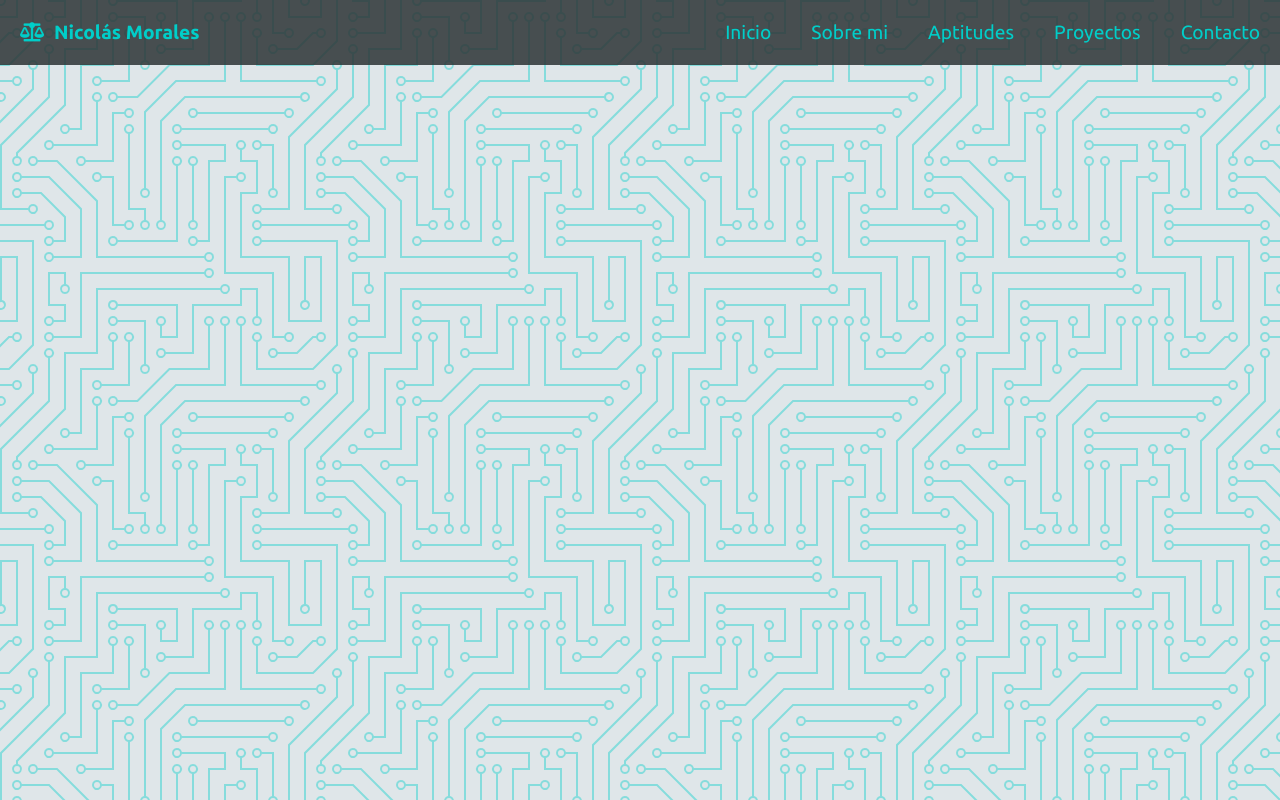
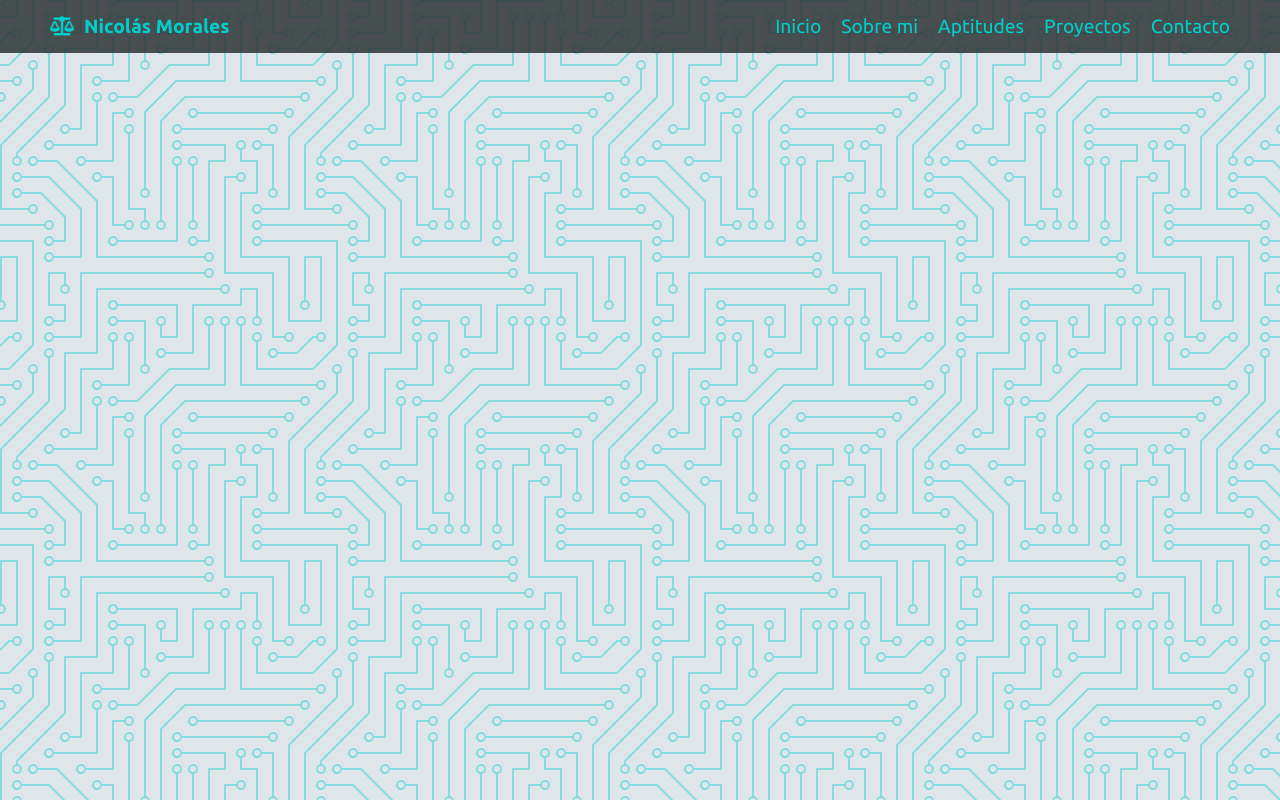
Before and after one commit to nicmora/nicmora-web, a plain HTML site: page index.html in a window 1280 px wide. Drawn offline with Linux system fonts and the light colour scheme.

Commit message:
navbar con flexbox

```diff
--- a/css/style.css
+++ b/css/style.css
@@ -28,35 +28,32 @@ a {
 
 .navbar__container {
   display: flex;
+  justify-content: space-between;
+  align-items: center;
   flex-flow: row wrap;
-  align-items: center;
-  justify-content: space-between;
-  height: 65px;
+  margin: 0 40px;
 }
 
 .navbar__brand {
-  padding: 0 20px;
   color: #00cec9;
+  padding: 15px 10px;
 }
 
-.navbar__brand > img,
-b {
-  padding: 0 10px;
+.navbar__brand > b {
+  padding-left: 10px;
 }
 
 .navbar__list {
   display: flex;
   flex-flow: row wrap;
+  justify-content: center;
   align-items: center;
-  justify-content: space-around;
-}
-
-.navbar__item {
-  padding: 0 20px;
 }
 
 .navbar__item > a {
   color: #00cec9;
+  padding: 10px;
+  border-radius: 3px;
 }
 
 .navbar__item > a:hover {
```
